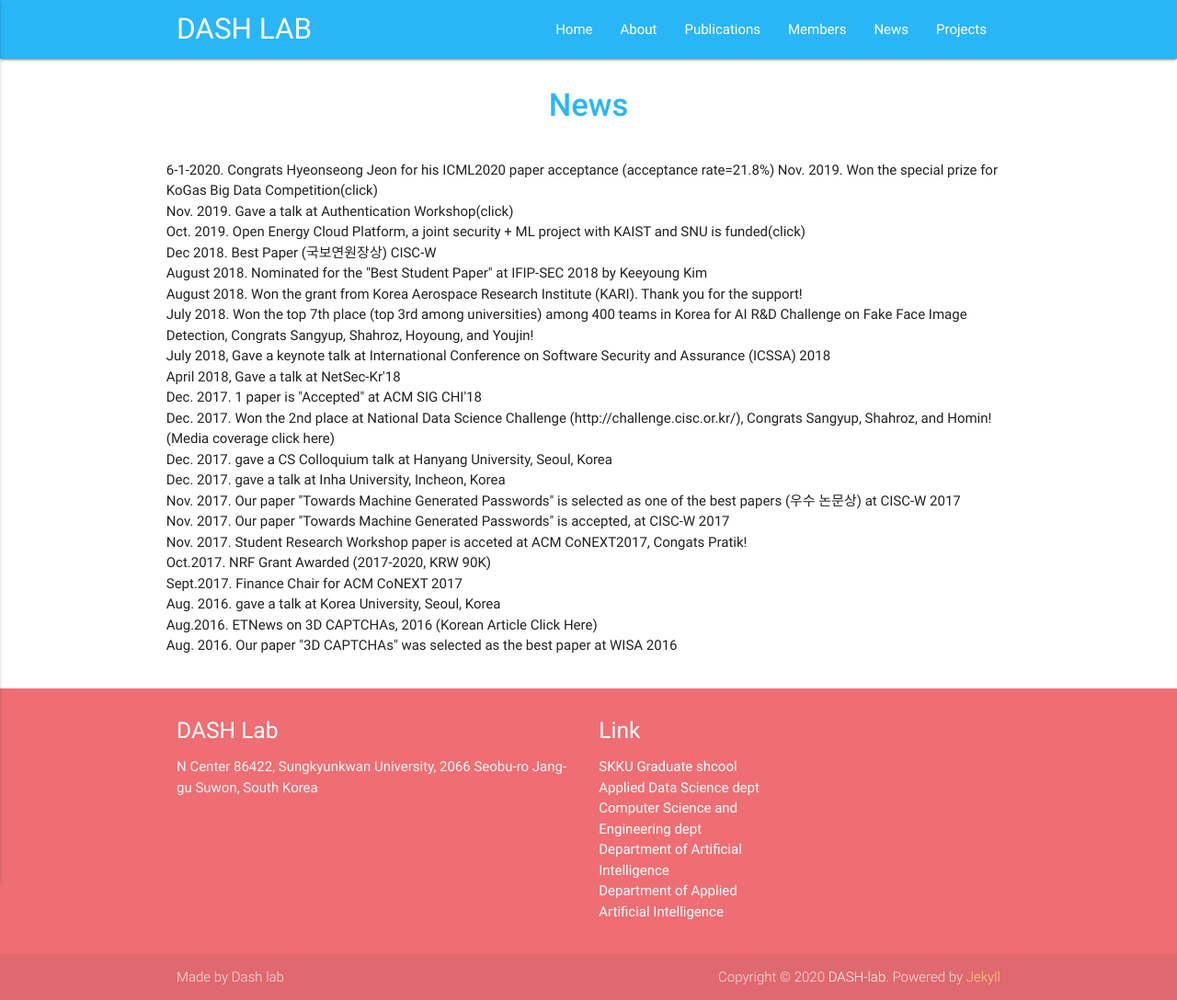
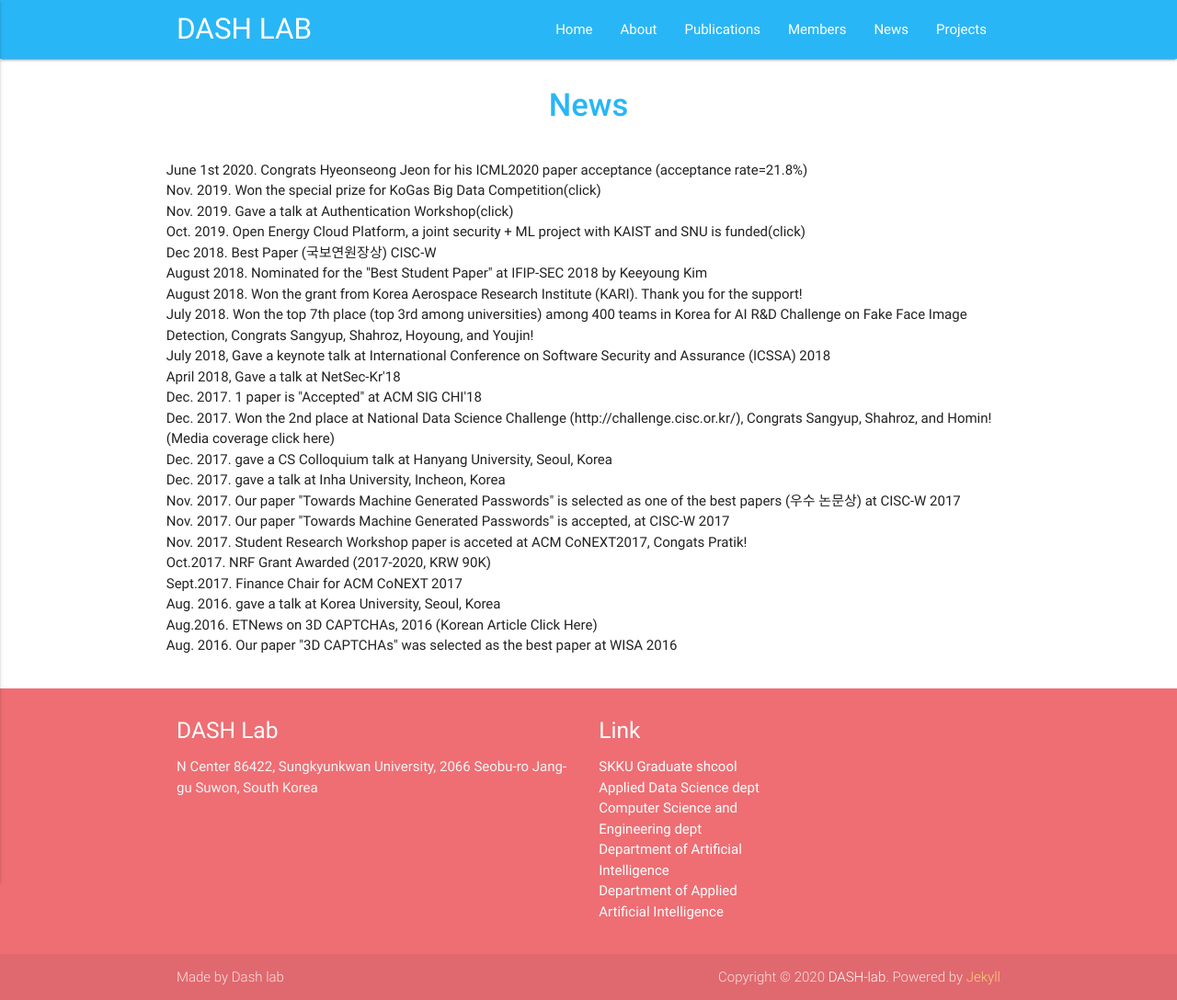
Before and after one commit to Yurim990507/DASH-Lab.github.io, a Jekyll site: the page built from example4.md, in a window 1280 px wide. Shown: the whole page at 92% size. Built offline with Jekyll 4.4.1, drawn with Linux system fonts in a browser that asks for light colours.

Commit message:
Update example4.md

```diff
--- a/example4.md
+++ b/example4.md
@@ -8,7 +8,7 @@ permalink: /News/
 
 <div class="section">
     <div class="row">
-6-1-2020. Congrats Hyeonseong Jeon for his ICML2020 paper acceptance (acceptance rate=21.8%)
+June 1st 2020. Congrats Hyeonseong Jeon for his ICML2020 paper acceptance (acceptance rate=21.8%) <br>
 Nov. 2019. Won the special prize for KoGas Big Data Competition(click) <br>
 Nov. 2019. Gave a talk at Authentication Workshop(click) <br>
 Oct. 2019. Open Energy Cloud Platform, a joint security + ML project with KAIST and SNU is funded(click) <br>
```
